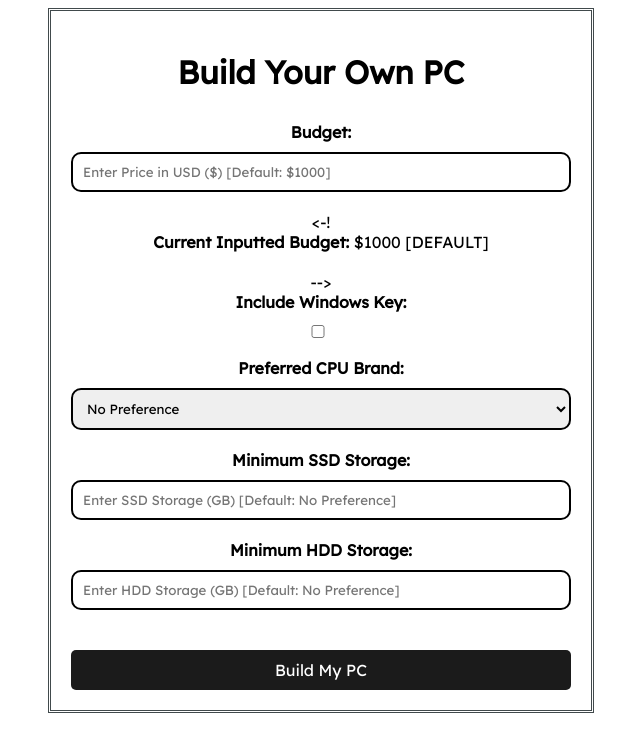
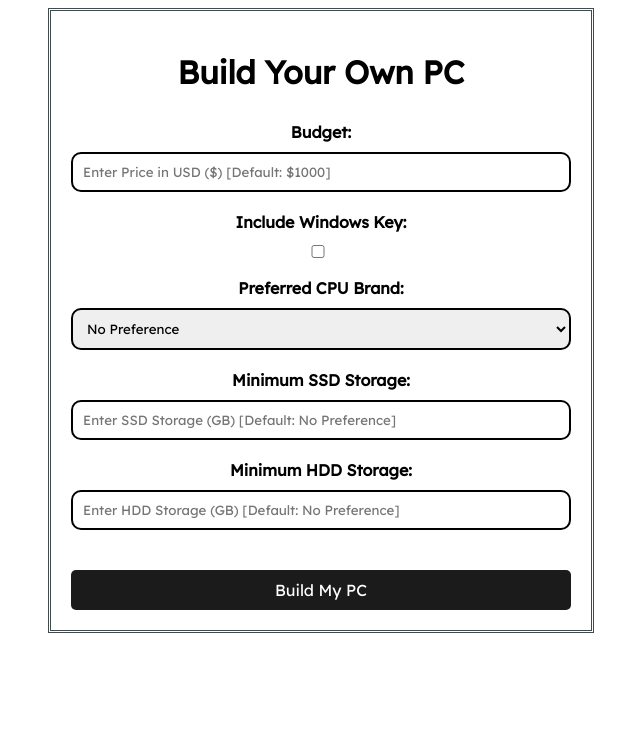
Before and after one commit to btagsip321/OptechOptimizer, a Flask app: page / in a window 1280 px wide. Shown: the top 752 px of the page, without its empty margins (319-959 px from the left). Run offline with Flask 2, Linux system fonts and the light colour scheme.

Commit message:
Update index.html

```diff
--- a/templates/index.html
+++ b/templates/index.html
@@ -12,7 +12,7 @@
         <form action="build">
             <label for="budget">Budget:</label>
             <input type="number" id="budget" name="budget" placeholder="Enter Price in USD ($) [Default: $1000]" pattern = "[0-9]" min = "800" max = "30000"/>
-          <-!  <output for="budget" id="budgetOutput"> <strong>Current Inputted Budget:</strong> $1000 [DEFAULT] </output> <br> -->
+          <!--  <output for="budget" id="budgetOutput"> <strong>Current Inputted Budget:</strong> $1000 [DEFAULT] </output> <br> -->
 
             <label for="windows">Include Windows Key:</label>
             <input type="checkbox" id="windows" name="windows">
```
